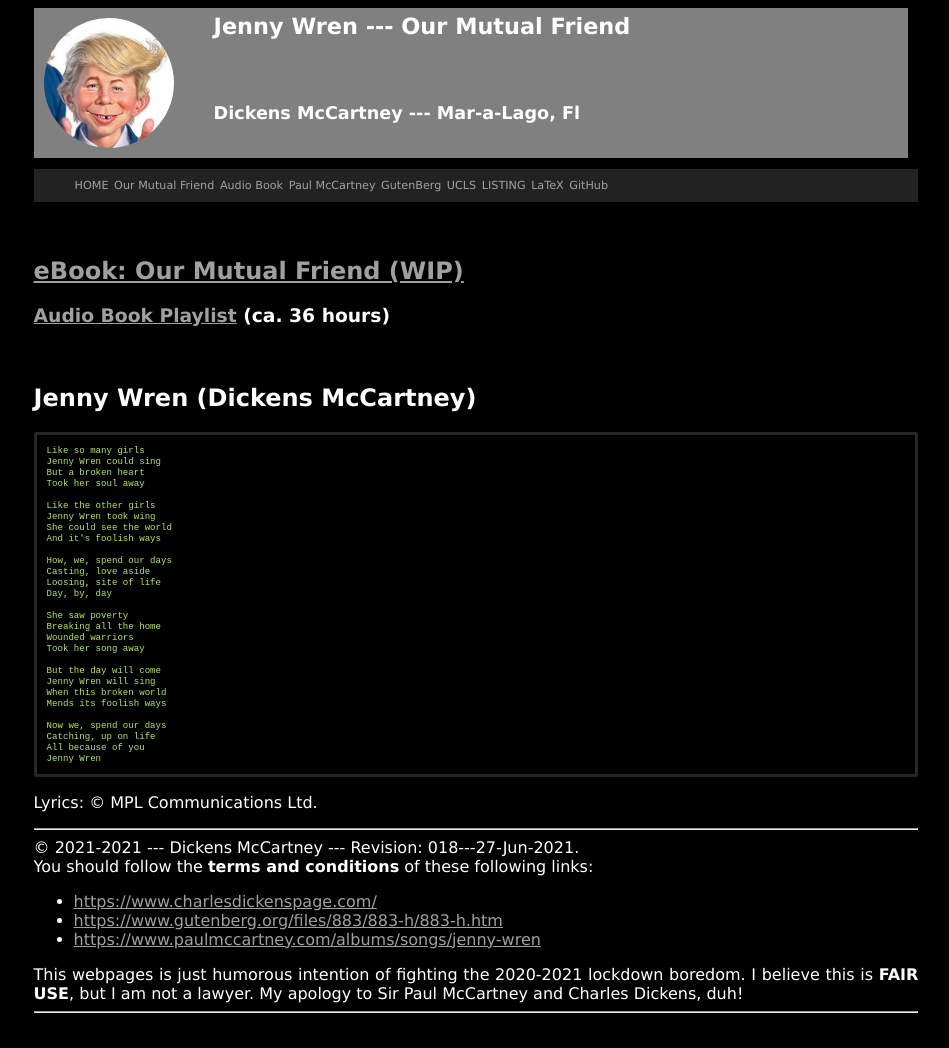
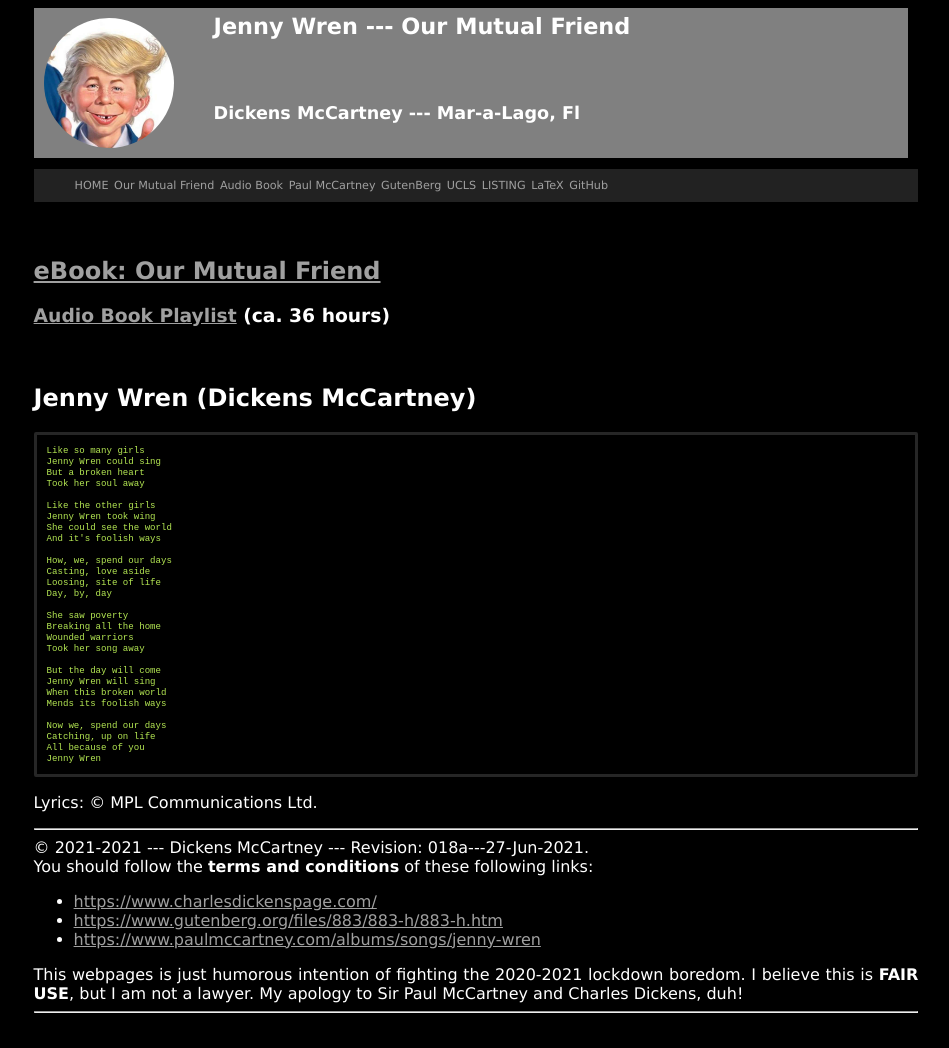
Before and after one commit to Belajar-Latex/Jenny.Wren, a Jekyll site: the page built from index.md, in a window 1280 px wide. Shown: the whole page, without its empty margins (164-1113 px from the left). Built offline with Jekyll 4.4.1, drawn with Linux system fonts in a browser that asks for light colours.

Commit message:
modified:   index.md 004.md _config.yml

```diff
--- a/_config.yml
+++ b/_config.yml
@@ -1,5 +1,5 @@
 title:       "The Page of Jenny Wren"
-version:     "018---27-Jun-2021"
+version:     "018a---27-Jun-2021"
 copyright:   "2021-2021"
 description: >-
   Jenny Wren --- Our Mutual Friend, Dickens McCartney.
--- a/index.md
+++ b/index.md
@@ -4,7 +4,7 @@
 ---
 
 <br>
-## [eBook: Our Mutual Friend (WIP)]({{ site.baseurl }}/LaTeX/JennyWren.pdf)
+## [eBook: Our Mutual Friend]({{ site.baseurl }}/LaTeX/JennyWren.pdf)
 
 ### [Audio Book Playlist](https://www.youtube.com/playlist?list=PLOOwSORhCX7Z239bGGaOUWde4iQ3TtCUf) (ca. 36 hours)
 <br>
```
Also changed, not shown: 004.md (+1 -1 lines).
